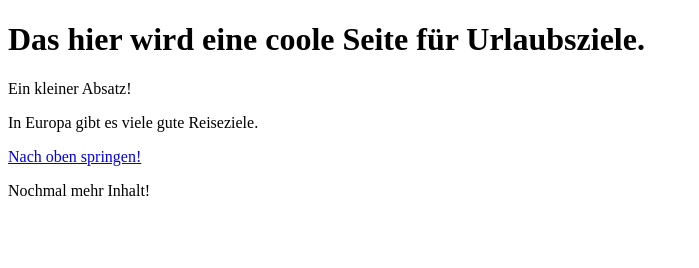
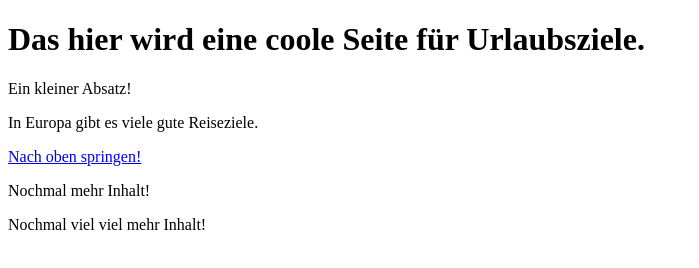
Before and after one commit to mustafabicen/Urlaubsziele, a plain HTML site: page index.html in a window 1280 px wide. Shown: the whole page, without its empty margins (0-699 px from the left). Drawn offline with Linux system fonts and the light colour scheme.

Commit message:
noch eine weitere Zeile hinzugefügt

```diff
--- a/index.html
+++ b/index.html
@@ -11,5 +11,6 @@
   <p>In Europa gibt es viele gute Reiseziele.</p>
   <a href='#'>Nach oben springen!</a>
   <p>Nochmal mehr Inhalt!<p/>
+  <p>Nochmal viel viel mehr Inhalt!<p/>
  </body>
 </html>
```
